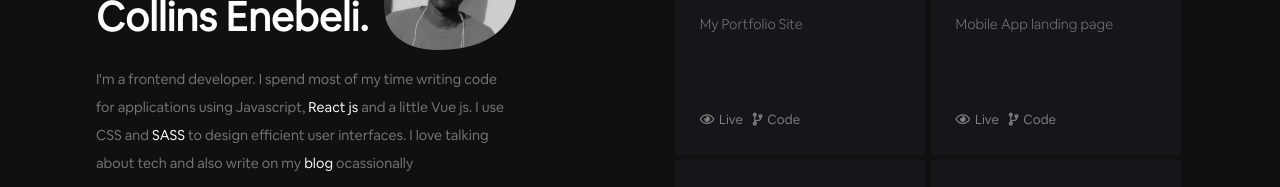
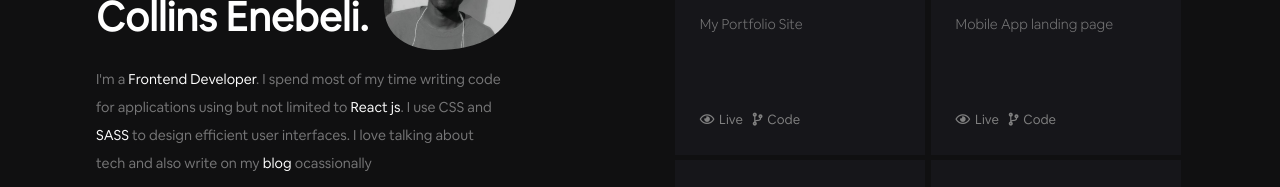
Before and after one commit to kadetXx/kadet.dev, a React (Create React App) app: page / in a window 1280 px wide. Shown: the part 125-312 px from the top of the page. Built offline with nearby package versions, Linux system fonts and the light colour scheme.

Commit message:
highlighted frontend developer in bio

```diff
--- a/src/components/base/Base.jsx
+++ b/src/components/base/Base.jsx
@@ -20,7 +20,7 @@ export class Base extends Component {
           </div>
 
           <div className="description">
-            <p> <span>I'm a frontend developer. I spend most of my time writing code for applications using Javascript,</span> <span className='highlight'>React js</span><span> and a little Vue js. I use CSS and </span> <span className='highlight'>SASS </span> <span> to design efficient user interfaces. I love talking about tech and also write on my <a href="https://kadet.hashnode.dev" target='_blank' rel="noopener noreferrer">blog</a> ocassionally</span></p>
+            <p> <span>I'm a <span className='highlight'>Frontend Developer</span>. I spend most of my time writing code for applications using but not limited to </span> <span className='highlight'>React js</span><span>. I use CSS and </span> <span className='highlight'>SASS </span> <span> to design efficient user interfaces. I love talking about tech and also write on my <a href="https://kadet.hashnode.dev" target='_blank' rel="noopener noreferrer">blog</a> ocassionally</span></p>
           </div>
 
           <div className="go_button_container">
```
Also changed, not shown: 1 other file (tests, documents, lock files or other folders).
